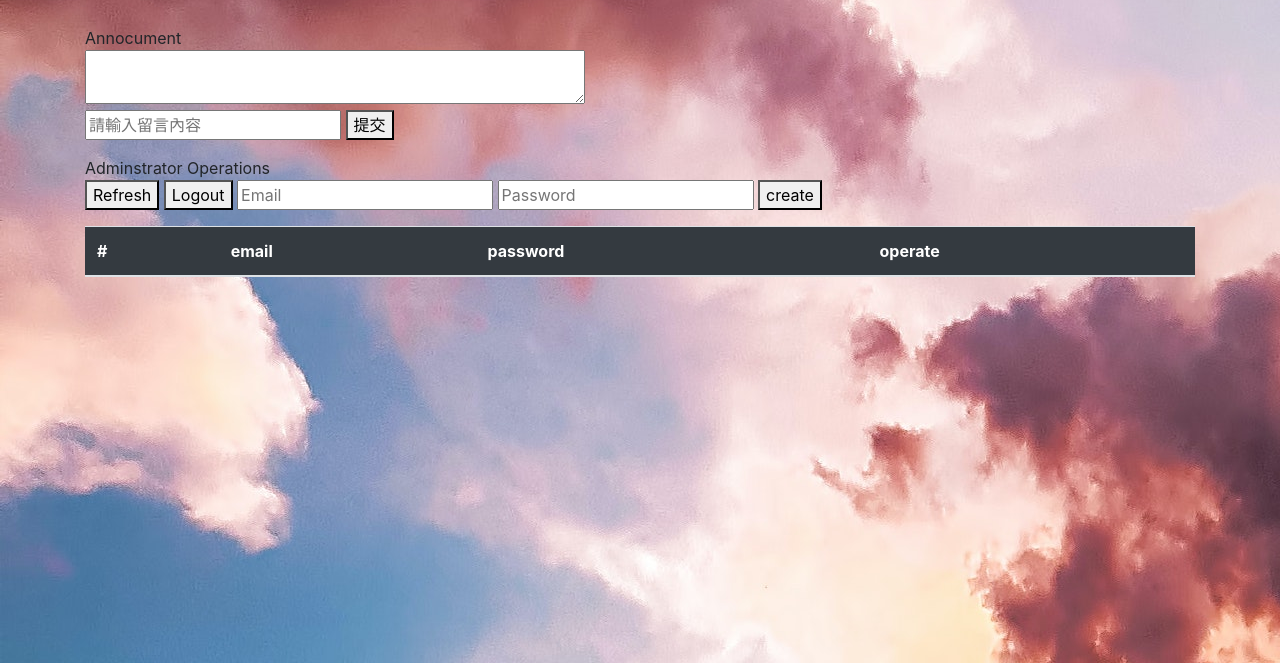
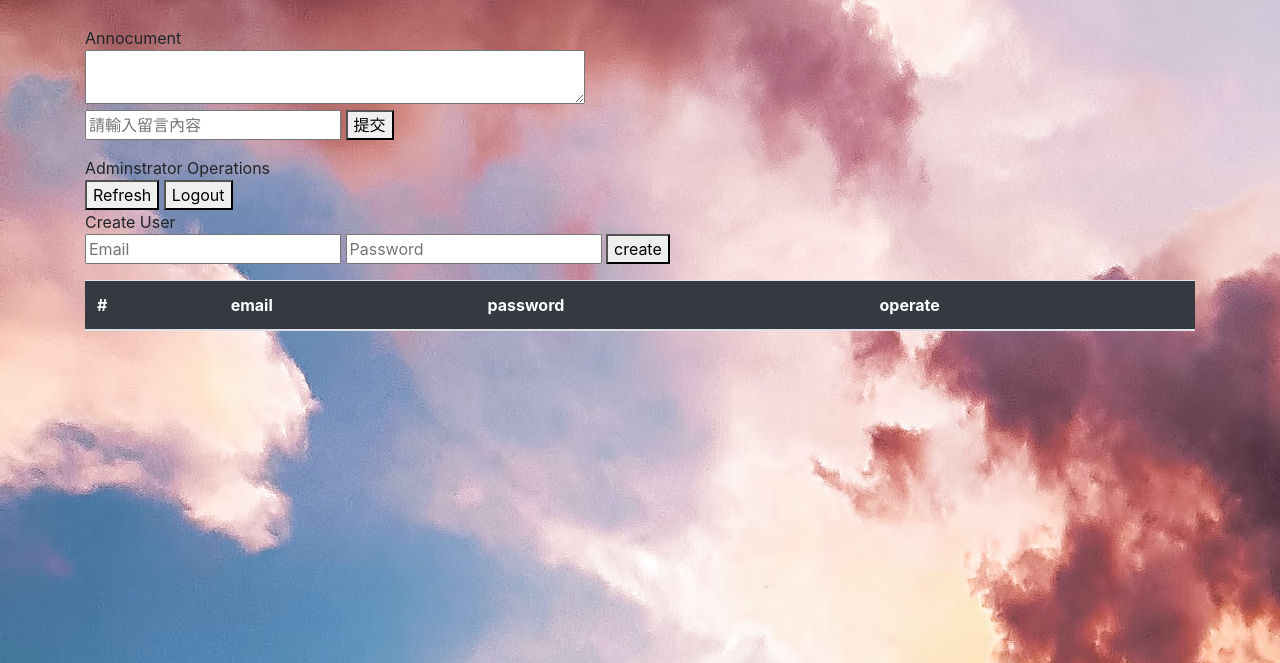
Before and after one commit to gacky1601/gacky1601.github.io, a plain HTML site: page finalp/admin/index.html in a window 1280 px wide. Shown: the part 137-800 px from the top of the page. Drawn offline with nearby package versions, Linux system fonts and the light colour scheme; no server answers.

Commit message:
2022.1.14 index

```diff
--- a/finalp/admin/index.html
+++ b/finalp/admin/index.html
@@ -24,7 +24,8 @@
             Adminstrator Operations<br>
         <button onclick="window.location.reload();">Refresh</button>
         <button id="logout" onclick="logout();">Logout</button>
-
+        <br>
+        Create User<br>
         <input type="text" id="username" name="username" placeholder="Email" required>
         <input type="password" id="password" name="password" placeholder="Password" required>
         <button class="shape-ex11" id='sign_sect' onclick="signUpWithEmailPassword();">create</button>
```
